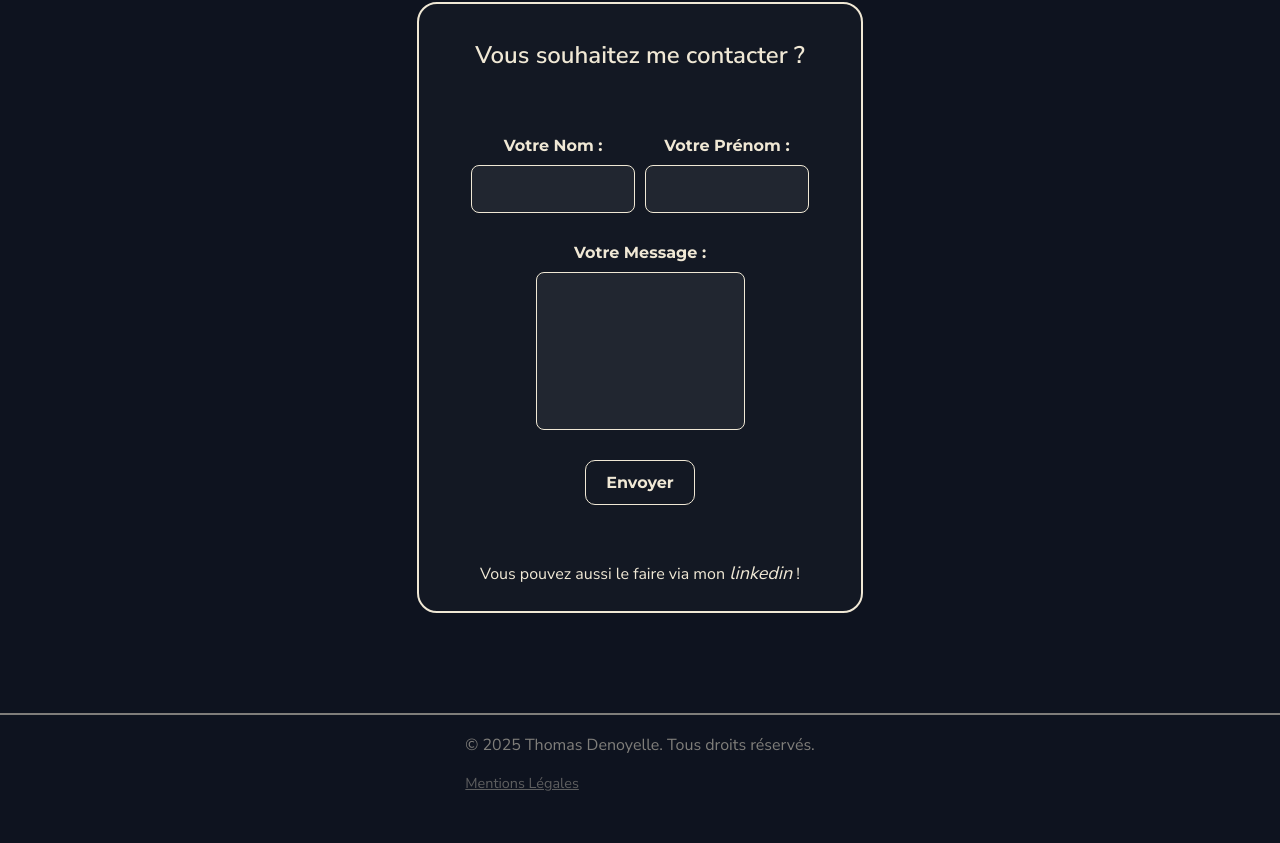
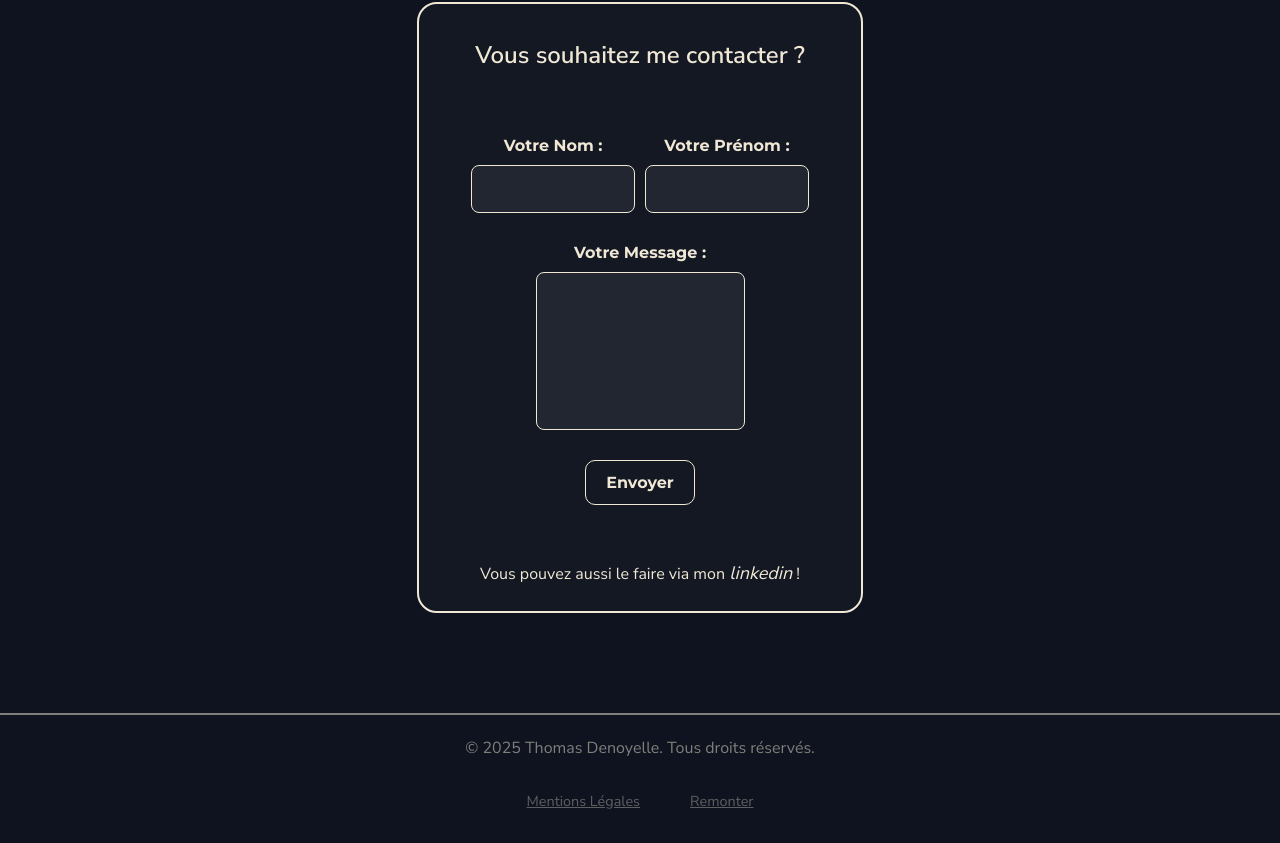
Before and after one commit to ToMaTo1206/portfolio, a plain HTML site: page index.html in a window 1280 px wide. Shown: the part 1788-2631 px from the top of the page. Before the commit the page ends 2601 px from the top, so only its background shows below. Drawn offline with Linux system fonts and the light colour scheme; no server answers.

Commit message:
Ajout bouton dans le footer pour remonter en haut du site

```diff
--- a/css/index.css
+++ b/css/index.css
@@ -522,7 +522,7 @@ form button[type="submit"] {
 
 footer{
     width: 100%;
-    height: 100px;
+    height: 130px;
     border-top: 2px solid;
     margin-top: 80px;
     display: flex;
@@ -532,6 +532,19 @@ footer{
     align-items: center;
 }
 
+.footer-g{
+    display: flex;
+    flex-direction: column;
+    justify-content: center;
+    align-items: center;
+    margin-bottom: 10px;
+}
+
+.footer-p{
+    display: flex;
+    flex-direction: row;
+    gap: 50px;
+}
 
 
 
--- a/index.html
+++ b/index.html
@@ -192,11 +192,11 @@
     <footer>
         <div class="footer-g">
             <p>© 2025 Thomas Denoyelle. Tous droits réservés.</p>
-            <p><a href="mentions-legales.html" style="color: inherit; opacity: 0.7; font-size: 0.9em;">Mentions Légales</a></p>        </div>
-        <div class="footer-d">
-
+            <p class="footer-p">
+                <a href="mentions-legales.html" style="color: inherit; opacity: 0.7; font-size: 0.9em;">Mentions Légales</a>
+                <a href="#head" style="color: inherit; opacity: 0.7; font-size: 0.9em;">Remonter</a>
+            </p>
         </div>
-
 
     </footer>
 
```
Also changed, not shown: 1 other file.
